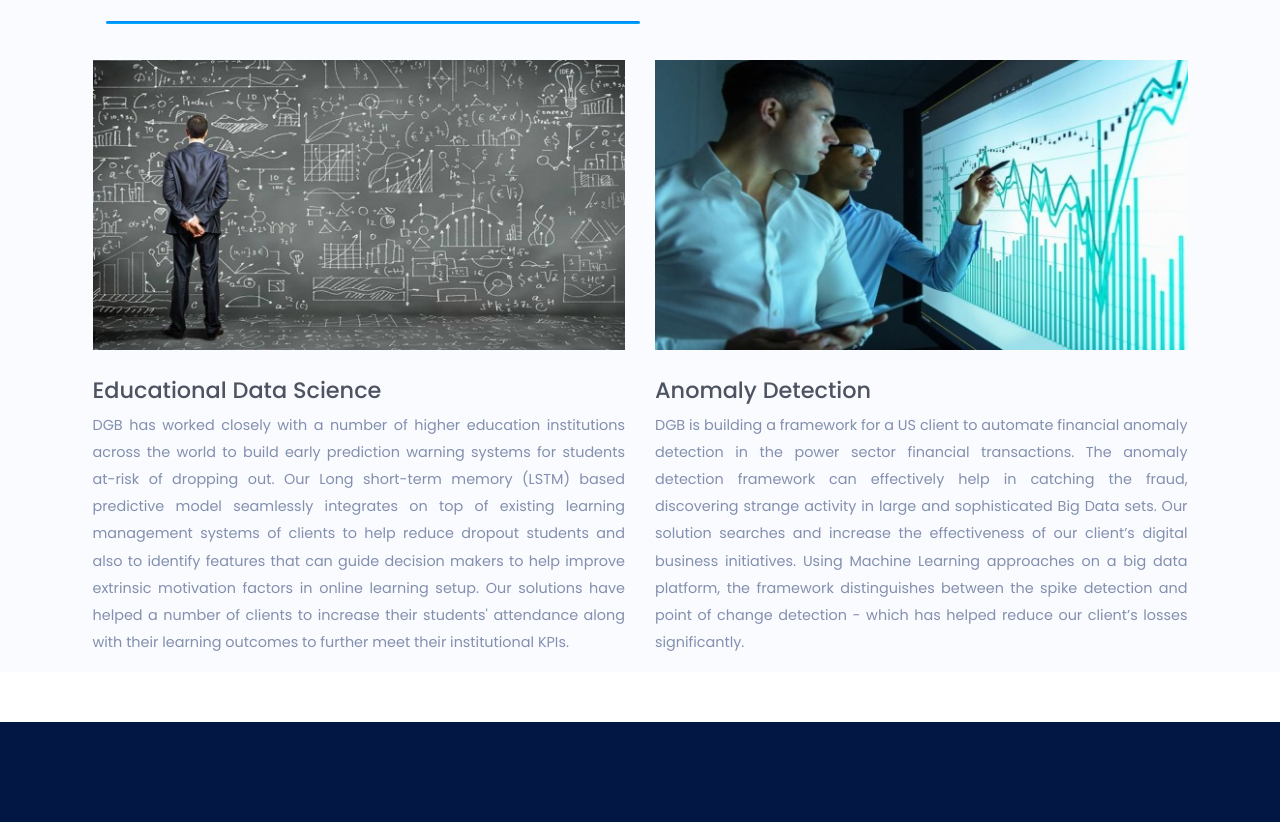
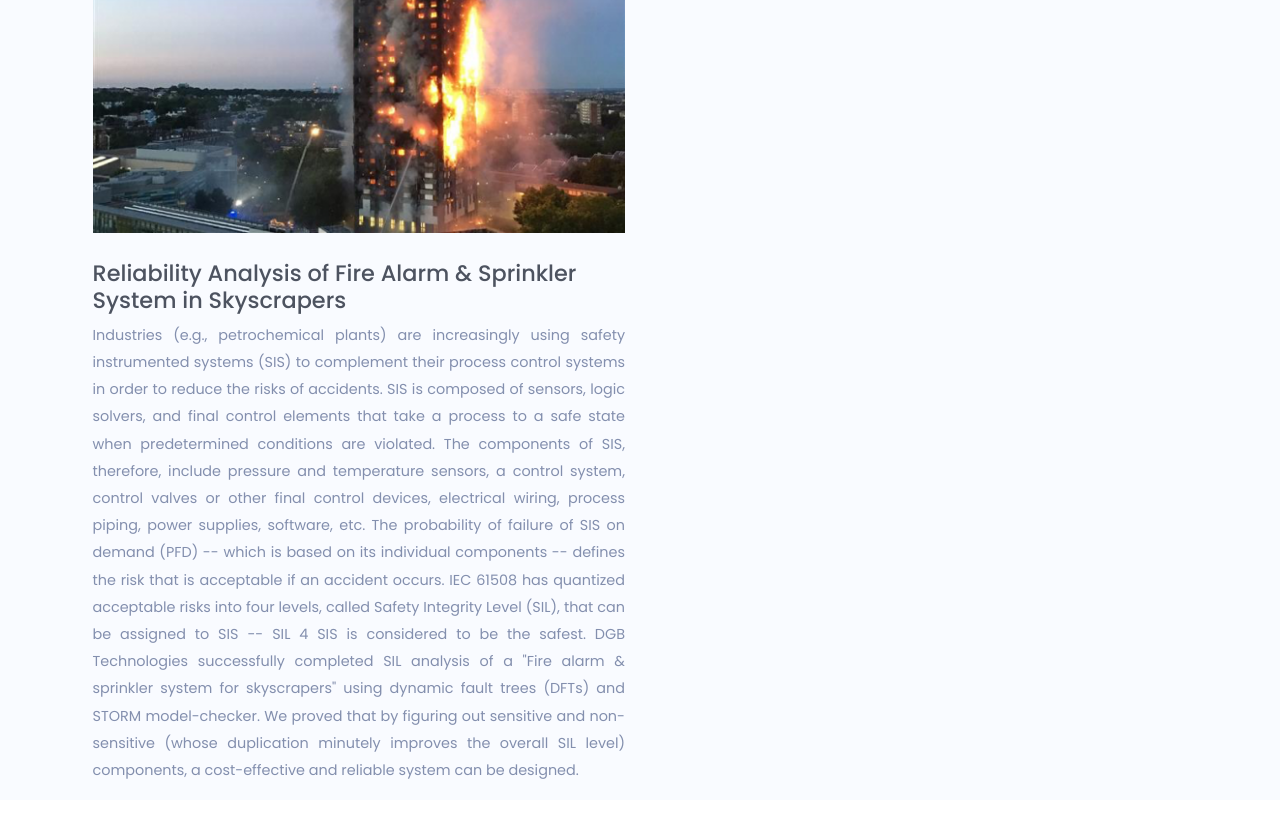
Before and after one commit to DGBTechnologies/dgbtek, a plain HTML site: page Projects.html in a window 1280 px wide. Shown: the part 1326-2148 px from the top of the page. Drawn offline with nearby package versions, Linux system fonts and the light colour scheme.

Commit message:
added fire sprinkler case study

```diff
--- a/Projects.html
+++ b/Projects.html
@@ -88,6 +88,26 @@
             them in the verification of an existing employed route optimization solution in the Consumer Goods delivery sector
             using Formal Methods techniques. Our solutions have resulted in a significant increase in revenues by adopting route
             optimization solutions.
+          </p>
+        </div>
+
+        <div class="col-sm-6">
+
+          <img class="service-img" src="images/fs_image1.png" />
+          <h6>Reliability Analysis of Fire Alarm & Sprinkler System in Skyscrapers
+          </h6>
+          <p>
+            Industries (e.g., petrochemical plants) are increasingly using safety instrumented systems (SIS) to complement their
+            process control systems in order to reduce the risks of accidents. SIS is composed of sensors, logic solvers, and
+            final control elements that take a process to a safe state when predetermined conditions are violated. The components
+            of SIS, therefore, include pressure and temperature sensors, a control system, control valves or other final control
+            devices, electrical wiring, process piping, power supplies, software, etc. The probability of failure of SIS on demand
+            (PFD) -- which is based on its individual components -- defines the risk that is acceptable if an accident occurs. IEC
+            61508 has quantized acceptable risks into four levels, called Safety Integrity Level (SIL), that can be assigned to
+            SIS -- SIL 4 SIS is considered to be the safest. DGB Technologies successfully completed SIL analysis of a "Fire alarm
+            & sprinkler system for skyscrapers" using dynamic fault trees (DFTs) and STORM model-checker. We proved that by
+            figuring out sensitive and non-sensitive (whose duplication minutely improves the overall SIL level) components, a
+            cost-effective and reliable system can be designed.
           </p>
         </div>
 
```
Also changed, not shown: images/fs_image1.png (added).
